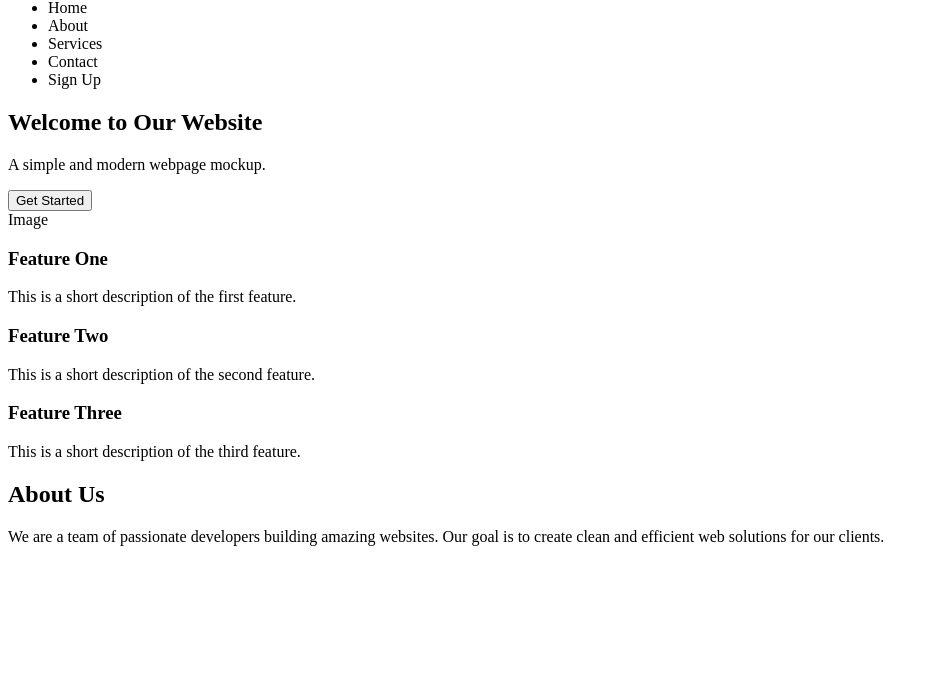
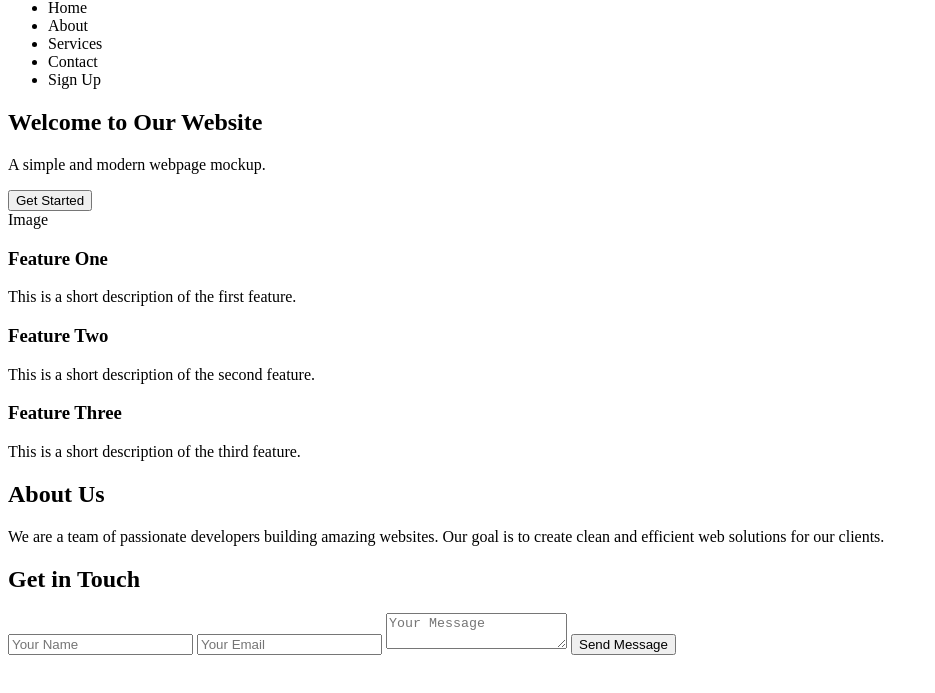
Before and after one commit to AbelCastilla-04/ITMD442-Lab1, a plain HTML site: page index.html in a window 1280 px wide. Shown: the part 43-736 px from the top of the page, without its empty margins (0-935 px from the left). Drawn offline with Linux system fonts and the light colour scheme.

Commit message:
contact section

```diff
--- a/index.html
+++ b/index.html
@@ -47,5 +47,14 @@
             Our goal is to create clean and efficient web solutions for our clients.
         </p>
     </section>
+    <section class="contact">
+        <h2>Get in Touch</h2>
+        <form>
+            <input type="text" placeholder="Your Name">
+            <input type="email" placeholder="Your Email">
+            <textarea placeholder="Your Message"></textarea>
+            <button class="btn-primary">Send Message</button>
+        </form>
+    </section>
 </body>
 </html>
```
